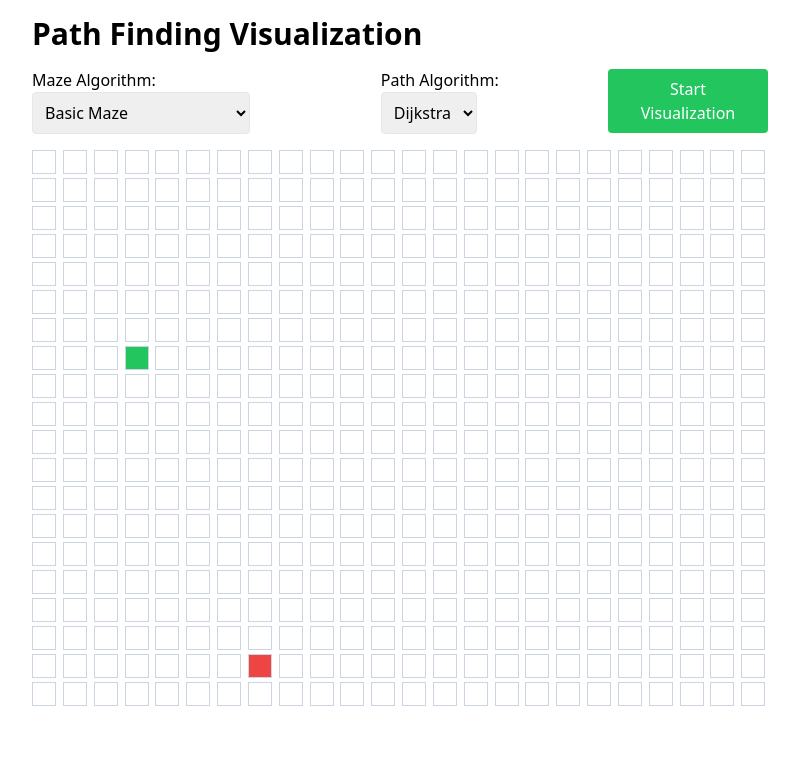
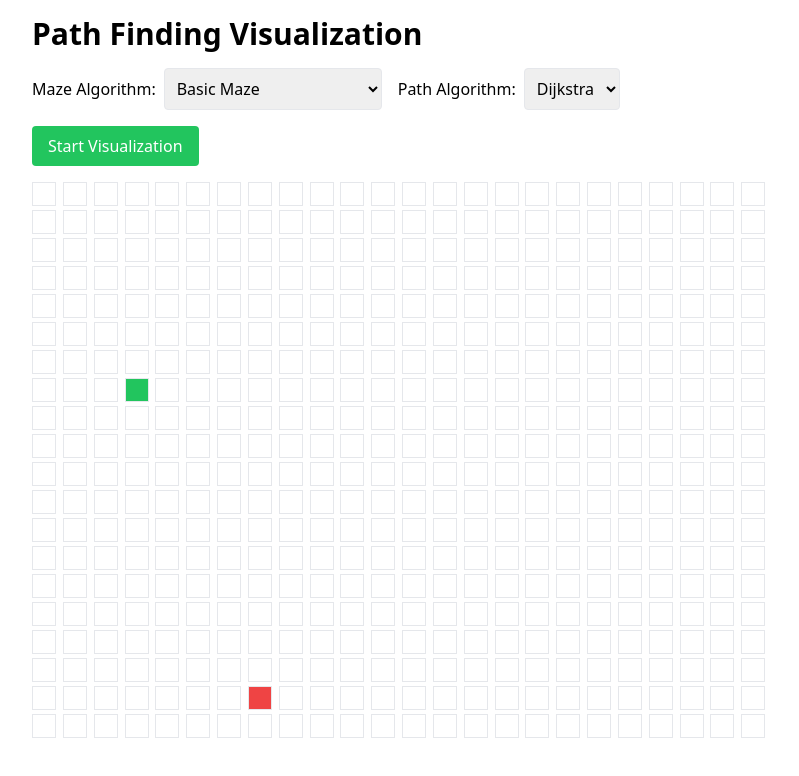
Before and after one commit to kienthuc4701/Pathfinding-Visualization, a React (Vite) app: page / in a window 1280 px wide. Shown: the top 776 px of the page, without its empty margins (240-1039 px from the left). Built offline with nearby package versions, Linux system fonts and the light colour scheme.

Commit message:
visualization djkstra v1.0.0

```diff
--- a/src/App.tsx
+++ b/src/App.tsx
@@ -1,14 +1,11 @@
 import { GridProvider } from "./contexts/GridContext";
-import { PointControlProvider } from "./contexts/PointControlContext";
 import PathFindingVisualization from "./visualization/PathfindingVisualization";
 
 const App = () => {
   return (
-    <PointControlProvider>
       <GridProvider>
       <PathFindingVisualization />
       </GridProvider>
-    </PointControlProvider>
   );
 };
 export default App;
--- a/src/algorithms/pathfinder/Dijkstra.ts
+++ b/src/algorithms/pathfinder/Dijkstra.ts
@@ -9,36 +9,43 @@ interface DijkstraNode {
 }
 
 export default class Dijkstra implements IPathFinder {
-  findPath(grid: ICell[][], start: ICell, end: ICell): ICell[] {
-    const nodes: DijkstraNode[][] = grid.map((row) =>
-      row.map((cell) => ({
+  findPath(grid: ICell[][], start: ICell, end: ICell): { path: ICell[], visitedOrder: ICell[] } {
+    const nodes: DijkstraNode[][] = grid.map(row =>
+      row.map(cell => ({
         cell,
         distance: Infinity,
         previous: null,
       }))
     );
+
     const startNode = nodes[start.row][start.col];
     startNode.distance = 0;
 
     const priorityQueue = new PriorityQueue<DijkstraNode>();
     priorityQueue.enqueue(startNode);
 
-      while (!priorityQueue.isEmpty()) {
-        const closestNode = priorityQueue.dequeue()!;
+    const visitedOrder: ICell[] = [];
 
-        if (closestNode.cell.type === CellType.WALL) continue;
+    while (!priorityQueue.isEmpty()) {
+      const closestNode = priorityQueue.dequeue()!;
 
-        closestNode.cell.type = CellType.VISITED;
+      if (closestNode.cell.type === CellType.WALL) continue;
 
-        if (
-          closestNode.cell.row === end.row &&
-          closestNode.cell.col === end.col
-        ) {
-          return this.reconstructPath(closestNode);
-        }
-        this.updateUnvisitedNeighbors(closestNode, nodes, priorityQueue);
+      if (closestNode.distance === Infinity) break;
+
+      visitedOrder.push(closestNode.cell);
+
+      if (closestNode.cell.row === end.row && closestNode.cell.col === end.col) {
+        return {
+          path: this.reconstructPath(closestNode),
+          visitedOrder,
+        };
       }
-    return [];
+
+      this.updateUnvisitedNeighbors(closestNode, nodes, priorityQueue);
+    }
+
+    return { path: [], visitedOrder };
   }
 
   private updateUnvisitedNeighbors(
@@ -53,6 +60,7 @@ export default class Dijkstra implements IPathFinder {
       [row, col - 1],
       [row, col + 1],
     ];
+
     for (const [r, c] of neighbors) {
       if (r >= 0 && r < nodes.length && c >= 0 && c < nodes[0].length) {
         const neighbor = nodes[r][c];
@@ -74,6 +82,7 @@ export default class Dijkstra implements IPathFinder {
       path.unshift(currentNode.cell);
       currentNode = currentNode.previous;
     }
+
     return path;
   }
 }
--- a/src/algorithms/pathfinder/PathfinderStrategy.ts
+++ b/src/algorithms/pathfinder/PathfinderStrategy.ts
@@ -1,7 +1,7 @@
 import { ICell } from "@/model/Cell";
 
 export interface IPathFinder {
-  findPath(grid: ICell[][], start: ICell, end: ICell): ICell[];
+  findPath(grid: ICell[][], start: ICell, end: ICell): { path: ICell[], visitedOrder: ICell[] };
 }
 
 export class PathFinderStrategy {
@@ -15,7 +15,7 @@ export class PathFinderStrategy {
     this.strategy = strategy;
   }
 
-  findPath(grid: ICell[][], start: ICell, end: ICell): ICell[] {
+  findPath(grid: ICell[][], start: ICell, end: ICell): { path: ICell[], visitedOrder: ICell[] } {
     return this.strategy.findPath(grid, start, end);
   }
 }
--- a/src/components/controls/ControlPanel.tsx
+++ b/src/components/controls/ControlPanel.tsx
@@ -1,13 +1,10 @@
-import React from "react";
+import React, { useCallback, useEffect, useState } from "react";
 import AlgorithmSelector from "./AlgorithmsSelector";
 import { MAZE, PATH } from "@/constants";
-import {
-  PathFinderStrategy,
-} from "@/algorithms/pathfinder/PathfinderStrategy";
-
+import { PathFinderStrategy } from "@/algorithms/pathfinder/PathfinderStrategy";
 import { generatePathfinder } from "@/helpers";
 import { useGrid } from "@/hooks/useGrid";
-import { CellType } from "@/model/Cell";
+import { CellType, ICell } from "@/model/Cell";
 
 interface ControlPanelProps {
   mazeAlgorithm: string;
@@ -15,36 +12,48 @@ interface ControlPanelProps {
   pathAlgorithm: string;
   setPathAlgorithm: (value: string) => void;
 }
-
+const VISUALIZATION_DELAY = 200; // milliseconds
 const ControlPanel: React.FC<ControlPanelProps> = ({
   mazeAlgorithm,
   setMazeAlgorithm,
   pathAlgorithm,
   setPathAlgorithm,
 }) => {
-  const { grid, setGrid, startCell, endCell, updateCell } = useGrid();
+  const { grid, startCell, endCell, updateCell } = useGrid();
+  const [isVisualizing, setIsVisualizing] = useState(false);
+  const [error, setError] = useState<string | null>(null);
 
-  const visualization = async() => {
-    const pathfinder = new PathFinderStrategy(
-      generatePathfinder(pathAlgorithm)
-    );
+  const visualizePath = useCallback(async () => {
+    if (!startCell || !endCell || isVisualizing) return;
 
-    const path = pathfinder.findPath(grid, startCell!, endCell!);
+    const pathfinder = new PathFinderStrategy(generatePathfinder(pathAlgorithm));
+    const { path, visitedOrder } = pathfinder.findPath(grid, startCell, endCell);
 
+    // Visualize visited cells
+    for (const cell of visitedOrder) {
+      if (cell.type !== CellType.START && cell.type !== CellType.END) {
+        updateCell(cell.row, cell.col, CellType.VISITED);
+        await new Promise(resolve => setTimeout(resolve, VISUALIZATION_DELAY));
+      }
+    }
 
     // Visualize the path
     for (const cell of path) {
-      await new Promise((resolve) => setTimeout(resolve, 50));
       if (cell.type !== CellType.START && cell.type !== CellType.END) {
         updateCell(cell.row, cell.col, CellType.PATH);
+        await new Promise(resolve => setTimeout(resolve, VISUALIZATION_DELAY));
       }
     }
-  };
+
+    setIsVisualizing(false);
+  }, [grid, startCell, endCell, pathAlgorithm, , updateCell]);
+
   return (
-    <div className="mb-4 flex space-x-4 items-center">
+    <div className="mb-4 space-y-4">
+      <div className="flex flex-wrap gap-4 items-center">
         <AlgorithmSelector
           label="Maze Algorithm:"
-        value={mazeAlgorithm as string}
+          value={mazeAlgorithm}
           onChange={setMazeAlgorithm}
           options={MAZE.options}
         />
@@ -54,9 +63,21 @@ const ControlPanel: React.FC<ControlPanelProps> = ({
           onChange={setPathAlgorithm}
           options={PATH.options}
         />
-      <button className="bg-green-500 text-white px-4 py-2 rounded" onClick={visualization}>
-        Start Visualization
+        <button
+          className="bg-green-500 text-white px-4 py-2 rounded hover:bg-green-600 focus:outline-none focus:ring-2 focus:ring-green-500 focus:ring-opacity-50 disabled:opacity-50 disabled:cursor-not-allowed"
+          onClick={visualizePath}
+        >
+          {isVisualizing ? "Visualizing..." : "Start Visualization"}
         </button>
+      </div>
+      {error && (
+        <div
+          className="text-red-500 bg-red-100 border border-red-400 rounded p-2"
+          role="alert"
+        >
+          {error}
+        </div>
+      )}
     </div>
   );
 };
--- a/src/components/grid/Grid.tsx
+++ b/src/components/grid/Grid.tsx
@@ -1,20 +1,36 @@
+import { useGrid } from '@/hooks/useGrid';
+import { CellType } from '@/model/Cell';
 import React from 'react';
-import Cell from './Cell';
-import { ICell } from '@/model/Cell';
-import { MAZE } from '@/constants';
 
-interface GridProps {
-  grid: ICell[][];
-}
+const Grid: React.FC = () => {
+  const { grid, updateCell } = useGrid();
 
-const Grid: React.FC<GridProps> = ({ grid }) => {
+
+  const getCellClassName = (type: CellType) => {
+    switch (type) {
+      case CellType.WALL:
+        return 'bg-gray-800';
+      case CellType.START:
+        return 'bg-green-500';
+      case CellType.END:
+        return 'bg-red-500';
+      case CellType.PATH:
+        return 'bg-yellow-300';
+      case CellType.VISITED:
+        return 'bg-blue-200';
+      default:
+        return 'bg-white';
+    }
+  };
+
   return (
-    <div className="grid gap-1" style={{ gridTemplateColumns: `repeat(${MAZE.cols}, 1fr)` }}>
+    <div className="grid gap-1" style={{ gridTemplateColumns: `repeat(${grid[0].length}, 1fr)` }}>
       {grid.map((row, rowIndex) =>
         row.map((cell, colIndex) => (
-          <Cell
+          <div
             key={`${rowIndex}-${colIndex}`}
-            cell={cell}
+            className={`w-6 h-6 border ${getCellClassName(cell.type)}`}
+            onClick={() => updateCell(rowIndex, colIndex, cell.type === CellType.WALL ? CellType.BASIC : CellType.WALL)}
           />
         ))
       )}
--- a/src/contexts/GridContext.tsx
+++ b/src/contexts/GridContext.tsx
@@ -1,6 +1,6 @@
 import { MAZE } from "@/constants";
 import { CellType, ICell } from "@/model/Cell";
-import { createContext, useCallback, useState } from "react";
+import { createContext, useCallback, useEffect, useState } from "react";
 
 interface GridContext {
   grid: ICell[][];
@@ -10,17 +10,12 @@ interface GridContext {
   endCell: ICell | null;
   setEndCell: (cell: ICell) => void;
   initializeGrid: () => ICell[][];
-  updateCell:(row: number, col: number, newType: CellType)=> void;
+  updateCell: (row: number, col: number, newType: CellType) => void;
 }
 
 export const GridContext = createContext<GridContext | null>(null);
 
-export const GridProvider = ({ children }: { children: React.ReactNode }) => {
-  const [grid, setGrid] = useState<ICell[][]>([]);
-  const [startCell, setStartCell] = useState<ICell | null>(null);
-  const [endCell, setEndCell] = useState<ICell | null>(null);
-
-  const initializeGrid = useCallback(() => {
+const initializeGrid = () => {
   const newGrid: ICell[][] = [];
   for (let row = 0; row < MAZE.rows; row++) {
     const currentRow: ICell[] = [];
@@ -30,17 +25,25 @@ export const GridProvider = ({ children }: { children: React.ReactNode }) => {
     newGrid.push(currentRow);
   }
   return newGrid;
-  }, []);
+}
 
-  const updateCell = useCallback((row: number, col: number, newType: CellType) => {
-    setGrid(prevGrid => {
+export const GridProvider = ({ children }: { children: React.ReactNode }) => {
+  const [grid, setGrid] = useState<ICell[][]>(()=>initializeGrid());
+  const [startCell, setStartCell] = useState<ICell | null>(null);
+  const [endCell, setEndCell] = useState<ICell | null>(null);
+
+
+  const updateCell = useCallback(
+    (row: number, col: number, newType: CellType) => {
+      setGrid((prevGrid) => {
         const newGrid = [...prevGrid];
         newGrid[row] = [...newGrid[row]];
         newGrid[row][col] = { ...newGrid[row][col], type: newType };
         return newGrid;
       });
-  }, []);
-
+    },
+    []
+  );
 
   return (
     <GridContext.Provider
@@ -52,7 +55,7 @@ export const GridProvider = ({ children }: { children: React.ReactNode }) => {
         endCell,
         setEndCell,
         initializeGrid,
-        updateCell
+        updateCell,
       }}
     >
       {children}
--- a/src/helpers/index.ts
+++ b/src/helpers/index.ts
@@ -35,10 +35,6 @@ export const getRandomStartEnd = (grid: ICell[][]) => {
 // generate pathfinder by algorithm
 export const generatePathfinder = (alogrithm: string): IPathFinder => {
   switch (alogrithm) {
-    case "BFS":
-      return new BFS();
-    case "DFS":
-      return new DFS();
     default:
       return new Dijkstra();
   }
--- a/src/model/GridSubject.ts
+++ /dev/null
@@ -1,40 +0,0 @@
-import { ICell } from './Cell';
-
-export interface IGridObserver {
-  update(grid: ICell[][]): void;
-}
-
-export class GridSubject {
-  private observers: IGridObserver[] = [];
-  private grid: ICell[][];
-
-  constructor(grid: ICell[][]) {
-    this.grid = grid;
-  }
-
-  attach(observer: IGridObserver) {
-    this.observers.push(observer);
-  }
-
-  detach(observer: IGridObserver) {
-    const index = this.observers.indexOf(observer);
-    if (index !== -1) {
-      this.observers.splice(index, 1);
-    }
-  }
-
-  notify() {
-    for (const observer of this.observers) {
-      observer.update(this.grid);
-    }
-  }
-
-  setGrid(grid: ICell[][]) {
-    this.grid = grid;
-    this.notify();
-  }
-
-  getGrid(): ICell[][] {
-    return this.grid;
-  }
-}
--- a/src/visualization/PathfindingVisualization.tsx
+++ b/src/visualization/PathfindingVisualization.tsx
@@ -1,18 +1,12 @@
 import { MazeGeneratorFactory } from "@/algorithms/mazeGenerator/MazeGeneratorFactory";
-import { generatePathfinder, getRandomStartEnd } from "@/helpers";
+import { getRandomStartEnd } from "@/helpers";
 import { useState, useCallback, useEffect } from "react";
+import { useGrid } from "@/hooks/useGrid";
 import ControlPanel from "@/components/controls/ControlPanel";
 import Grid from "@/components/grid/Grid";
-import { useGrid } from "@/hooks/useGrid";
 
 export default function PathFindingVisualization() {
-  const {
-    grid,
-    setGrid,
-    setStartCell,
-    setEndCell,
-    initializeGrid,
-  } = useGrid();
+  const {  setGrid, setStartCell, setEndCell, initializeGrid } = useGrid();
 
   const [mazeAlgorithm, setMazeAlgorithm] = useState<string>("BASIC");
   const [pathAlgorithm, setPathAlgorithm] = useState<string>("DIJKSTRA");
@@ -34,11 +28,6 @@ export default function PathFindingVisualization() {
     generateNewMaze(mazeAlgorithm);
   }, [mazeAlgorithm]);
 
-  // path
-  useEffect(() => {
-    generatePathfinder(pathAlgorithm);
-  }, [pathAlgorithm]);
-
   return (
     <div className="max-w-screen-md mx-auto p-4">
       <h1 className="text-3xl font-bold mb-4">Path Finding Visualization</h1>
@@ -48,7 +37,7 @@ export default function PathFindingVisualization() {
         pathAlgorithm={pathAlgorithm}
         setPathAlgorithm={setPathAlgorithm}
       />
-      <Grid grid={grid} />
+      <Grid />
     </div>
   );
 }
```
Also changed, not shown: src/contexts/PointControlContext.tsx (deleted, +0 -28 lines), src/hooks/usePointControl.tsx (deleted, +0 -8 lines), src/components/controls/MazeSelector.tsx (deleted). Lines whose indentation alone changed are shown as unchanged.
